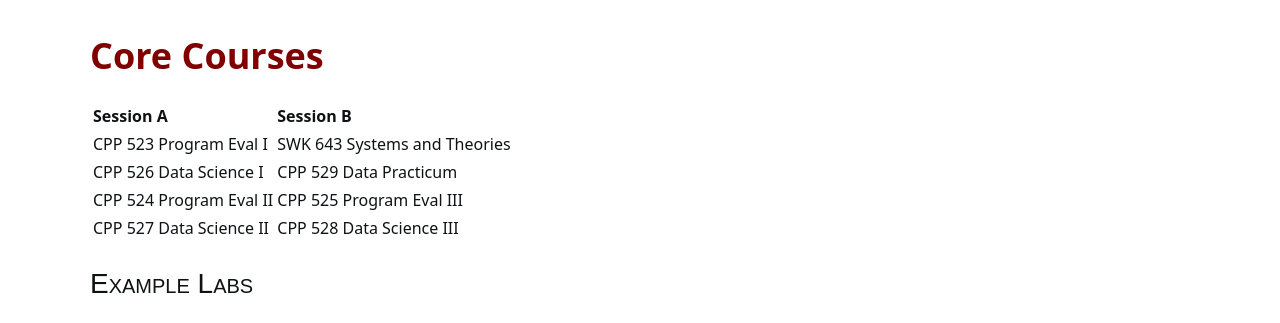
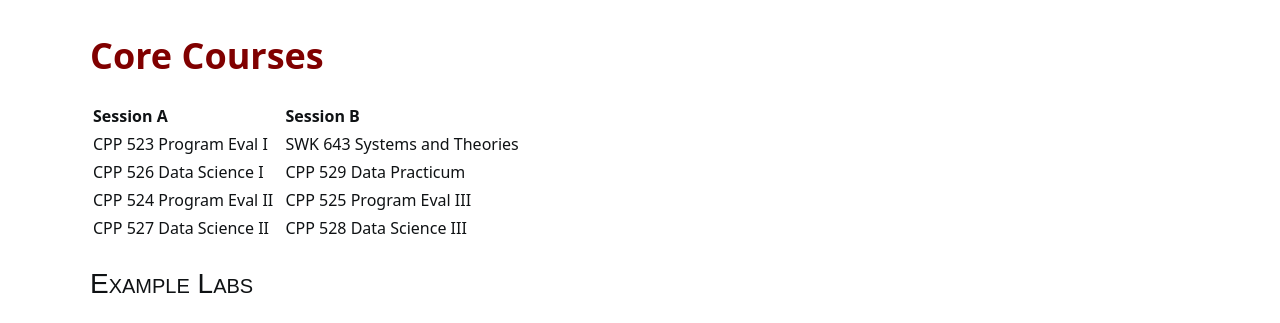
Before and after one commit to DS4PS/ms-prog-eval-data-analytics, a Jekyll site: the page built from courses.md, in a window 1280 px wide. Shown: the part 542-865 px from the top of the page. Built offline with Jekyll 4.4.1, drawn with Linux system fonts in a browser that asks for light colours; nearby versions of some CDN libraries; a style sheet for code colours, icons or effects is not loaded.

```diff
--- a/courses.md
+++ b/courses.md
@@ -54,12 +54,12 @@ th {
 
 # Core Courses
 
-Session A                    |  Session B
------------------------------|----------------------------------
-CPP 523 Program Eval I       |  SWK 643 Systems and Theories
-CPP 526 Data Science I       |  CPP 529 Data Practicum
-CPP 524 Program Eval II      |  CPP 525 Program Eval III
-CPP 527 Data Science II      |  CPP 528 Data Science III
+Session A                    |    |   Session B
+-----------------------------|----|------------------------------
+CPP 523 Program Eval I       |    |  SWK 643 Systems and Theories
+CPP 526 Data Science I       |    |  CPP 529 Data Practicum
+CPP 524 Program Eval II      |    |  CPP 525 Program Eval III
+CPP 527 Data Science II      |    |  CPP 528 Data Science III
 
 ## Example Labs
 * [Data Wrangling](https://ds4ps.org/Data-Science-Class/LABS//lab-12-instructions.html)
```
